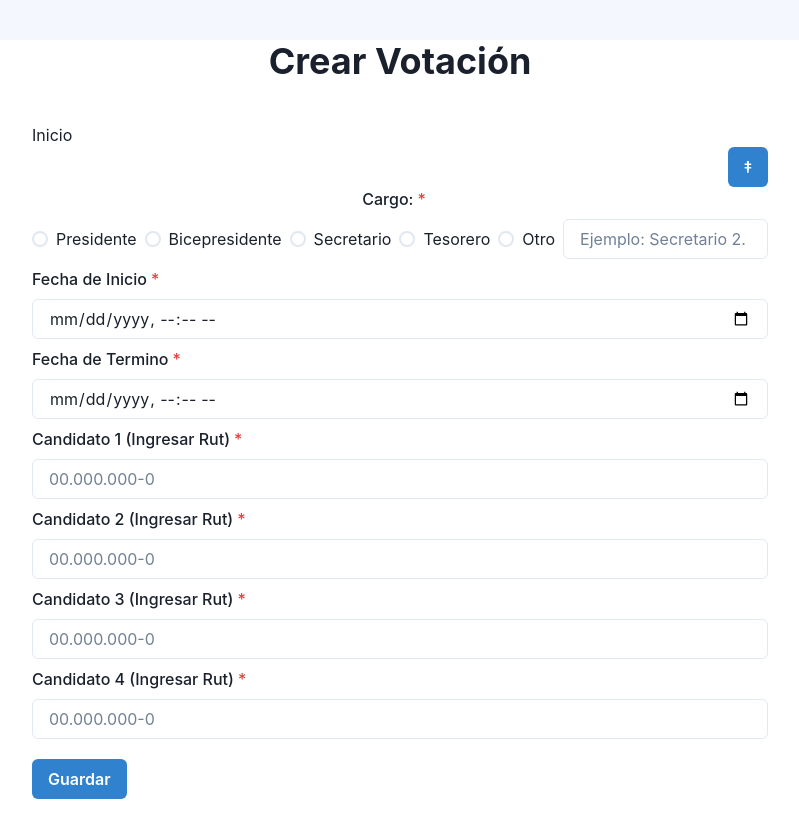
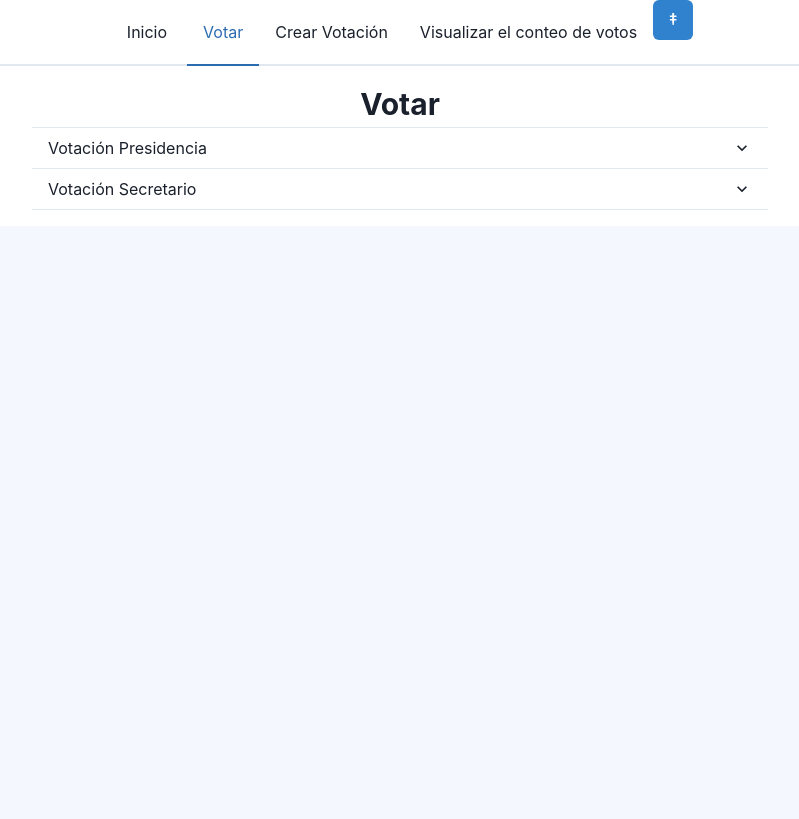
Before and after one commit to Dop1ta/asambleaWeb, a Next.js app in the folder frontend/: page /create_voting_activity in a window 1280 px wide. Shown: the whole page, without its empty margins (240-1039 px from the left). Built offline with nearby package versions, Linux system fonts and the light colour scheme.

Commit message:
"update_vpting_act 27/12/2020"

```diff
--- a/frontend/components/Tab_votingActivity.jsx
+++ b/frontend/components/Tab_votingActivity.jsx
@@ -1,23 +1,112 @@
-import { Tabs, TabList, TabPanels, Tab, TabPanel, Button } from '@chakra-ui/react'
+import { Tabs, TabList, TabPanels, Tab, TabPanel, Button, Container, FormControl, FormLabel, Heading, Stack, Radio, RadioGroup, Input, useToast, Link, Text,
+Accordion, AccordionItem, AccordionButton,AccordionPanel, AccordionIcon, Box} from '@chakra-ui/react'
 import ButtonAlertVoting from './ButtonAlertVoting';
 import MenuButtonIcon from '../components/MenuButton'
 
 
 function Tab_votingActivity() {
+    const toast = useToast();
     return (
-      <Tabs>
+      <Tabs align='center'>
         <TabList>
+          <Link mx={5} my={5} align='left' href='http://localhost:3000'>Inicio</Link>
           <Tab>Votar</Tab>
-          <Tab isDisabled>Crear Votación</Tab>
+          <Tab>Crear Votación</Tab>
           <Tab>Visualizar el conteo de votos</Tab>
           <MenuButtonIcon></MenuButtonIcon>
         </TabList>
         <TabPanels>
-          <TabPanel><ButtonAlertVoting></ButtonAlertVoting>
-          <div><Button colorScheme="blue" >Votar por Dopa</Button></div>
-          <div><Button colorScheme="blue">Votar por Manu</Button></div>
-          <div><Button colorScheme="blue">Votar por Nancu</Button></div></TabPanel>
           <TabPanel>
+            <Container maxW="container.md">
+              <Text as='b' fontSize='3xl'>Votar</Text>
+              <Accordion allowToggle>
+                <AccordionItem>
+                  <h2>
+                    <AccordionButton>
+                      <Box as="span" flex='1' textAlign='left'>Votación Presidencia</Box>
+                    <AccordionIcon />
+                    </AccordionButton>
+                  </h2>
+                  <AccordionPanel pb={4}>
+                  <RadioGroup>
+                        <Stack direction='row'>
+                            <Radio value='1'>Persona 1</Radio>
+                            <Radio value='2'>Persona 2</Radio>
+                            <Radio value='3'>Persona 3</Radio>
+                            <Radio value='4'>Persona 4</Radio>
+                            <Button colorScheme="blue" size="md"type="sumbit" onClick={() => toast({ title: "Has votado correctamente" })}>Guardar Voto</Button>
+                        </Stack>
+                    </RadioGroup>
+                  </AccordionPanel>
+                </AccordionItem>
+                <AccordionItem>
+                  <h2>
+                    <AccordionButton>
+                    <Box as="span" flex='1' textAlign='left'>Votación Secretario</Box>
+                    <AccordionIcon />
+                    </AccordionButton>
+                  </h2>
+                  <AccordionPanel pb={4}>
+                  <RadioGroup>
+                        <Stack direction='row'>
+                            <Radio value='1'>Persona 1</Radio>
+                            <Radio value='2'>Persona 2</Radio>
+                            <Radio value='3'>Persona 3</Radio>
+                            <Radio value='4'>Persona 4</Radio>
+                            <Button colorScheme="blue" size="md"type="sumbit" onClick={() => toast({ title: "Has votado correctamente" })}>Guardar Voto</Button>
+                        </Stack>
+                    </RadioGroup>
+                  </AccordionPanel>
+                  </AccordionItem>
+              </Accordion>
+            </Container>
+          </TabPanel>
+          <TabPanel>
+          <Container maxW="container.md">
+            <Text as='b' fontSize='3xl'>Crear Votación</Text>
+            <Stack>
+                <FormControl isRequired>
+                    <FormLabel textAlign={'center'}>Cargo:</FormLabel>
+                    <RadioGroup>
+                        <Stack direction='row'>
+                            <Radio value='1'>Presidente</Radio>
+                            <Radio value='2'>Bicepresidente</Radio>
+                            <Radio value='3'>Secretario</Radio>
+                            <Radio value='4'>Tesorero</Radio>
+                            <Stack direction='row'>
+                                <Radio value= '5'>Otro</Radio>
+                                <Input placeholder='Ejemplo: Secretario 2.'/>
+                            </Stack>
+                        </Stack>
+                    </RadioGroup>
+                </FormControl>
+                <FormControl isRequired>
+                    <FormLabel>Fecha de Inicio</FormLabel>
+                    <Input placeholder="Select Date and Time" size="md" type="datetime-local" /*onChange={onChange}*/ name={"time"}/>
+                </FormControl>
+                <FormControl isRequired>
+                    <FormLabel>Fecha de Termino</FormLabel>
+                    <Input placeholder="Select Date and Time" size="md" type="datetime-local" /*onChange={onChange}*/ name={"time"}/>
+                </FormControl>
+                <FormControl isRequired>
+                    <FormLabel>Candidato 1 (Ingresar Rut)</FormLabel>
+                    <Input placeholder="00.000.000-0"/>
+                </FormControl>
+                <FormControl isRequired>
+                    <FormLabel>Candidato 2 (Ingresar Rut)</FormLabel>
+                    <Input placeholder="00.000.000-0"/>
+                </FormControl>
+                <FormControl isRequired>
+                    <FormLabel>Candidato 3 (Ingresar Rut)</FormLabel>
+                    <Input placeholder="00.000.000-0"/>
+                </FormControl>
+                <FormControl isRequired>
+                    <FormLabel>Candidato 4 (Ingresar Rut)</FormLabel>
+                    <Input placeholder="00.000.000-0"/>
+                </FormControl>
+            </Stack>
+            <Button colorScheme="blue" size="md" my="5" type="sumbit" onClick={() => toast({ title: "Has agendado la votación correctamente" })}>Guardar</Button>
+        </Container>
           </TabPanel>
           <TabPanel>Visualizar el conteo de votos</TabPanel>
         </TabPanels>
--- a/frontend/pages/create_voting_activity.jsx
+++ b/frontend/pages/create_voting_activity.jsx
@@ -1,12 +1,14 @@
 import { Container, FormControl, FormLabel, Heading, Stack, Radio, RadioGroup, Input, Button, useToast, Link} from '@chakra-ui/react'
 import React from 'react'
 import MenuButtonIcon from '../components/MenuButton'
+import Tab_votingActivity from '../components/Tab_votingActivity';
 
 
 const create_voting_activity = () => {
-    const toast = useToast();
+    //const toast = useToast();
     return (
-        <Container maxW="container.md">
+        <Tab_votingActivity/>
+        /*<Container maxW="container.md">
             <Heading textAlign={"center"} my={10}>Crear Votación</Heading>
             <div><Link href='http://localhost:3000'>Inicio</Link></div>
             <div align='right'><MenuButtonIcon /></div>
@@ -28,11 +30,11 @@ const create_voting_activity = () => {
                 </FormControl>
                 <FormControl isRequired>
                     <FormLabel>Fecha de Inicio</FormLabel>
-                    <Input placeholder="Select Date and Time" size="md" type="datetime-local" /*onChange={onChange}*/ name={"time"}/>
+                    <Input placeholder="Select Date and Time" size="md" type="datetime-local" onChange={onChange} name={"time"}/>
                 </FormControl>
                 <FormControl isRequired>
                     <FormLabel>Fecha de Termino</FormLabel>
-                    <Input placeholder="Select Date and Time" size="md" type="datetime-local" /*onChange={onChange}*/ name={"time"}/>
+                    <Input placeholder="Select Date and Time" size="md" type="datetime-local" onChange={onChange}* name={"time"}/>
                 </FormControl>
                 <FormControl isRequired>
                     <FormLabel>Candidato 1 (Ingresar Rut)</FormLabel>
@@ -53,6 +55,7 @@ const create_voting_activity = () => {
             </Stack>
             <Button colorScheme="blue" size="md" my="5" type="sumbit" onClick={() => toast({ title: "Has agendado la votación correctamente" })}>Guardar</Button>
         </Container>
+        */
     )
 }
 
```
